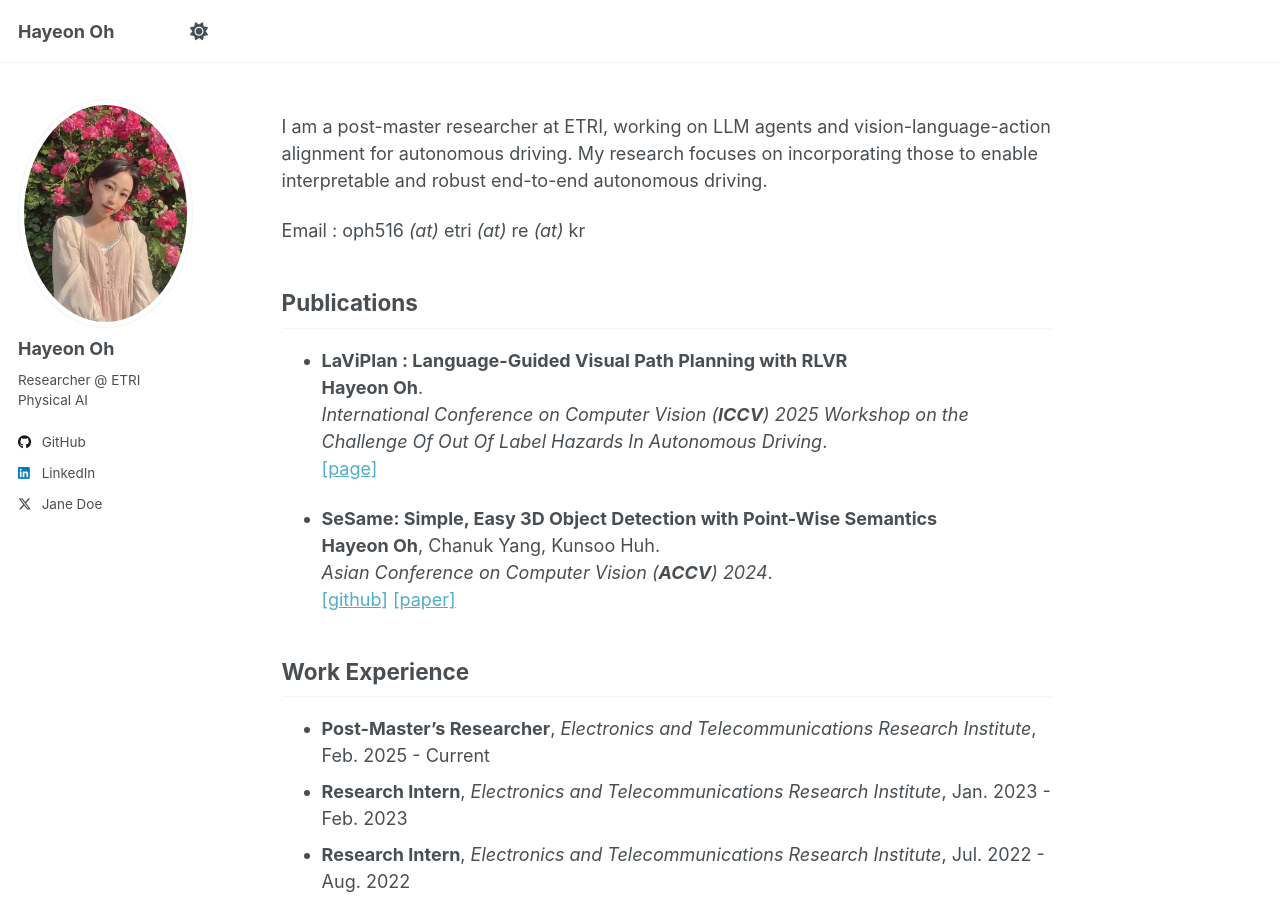
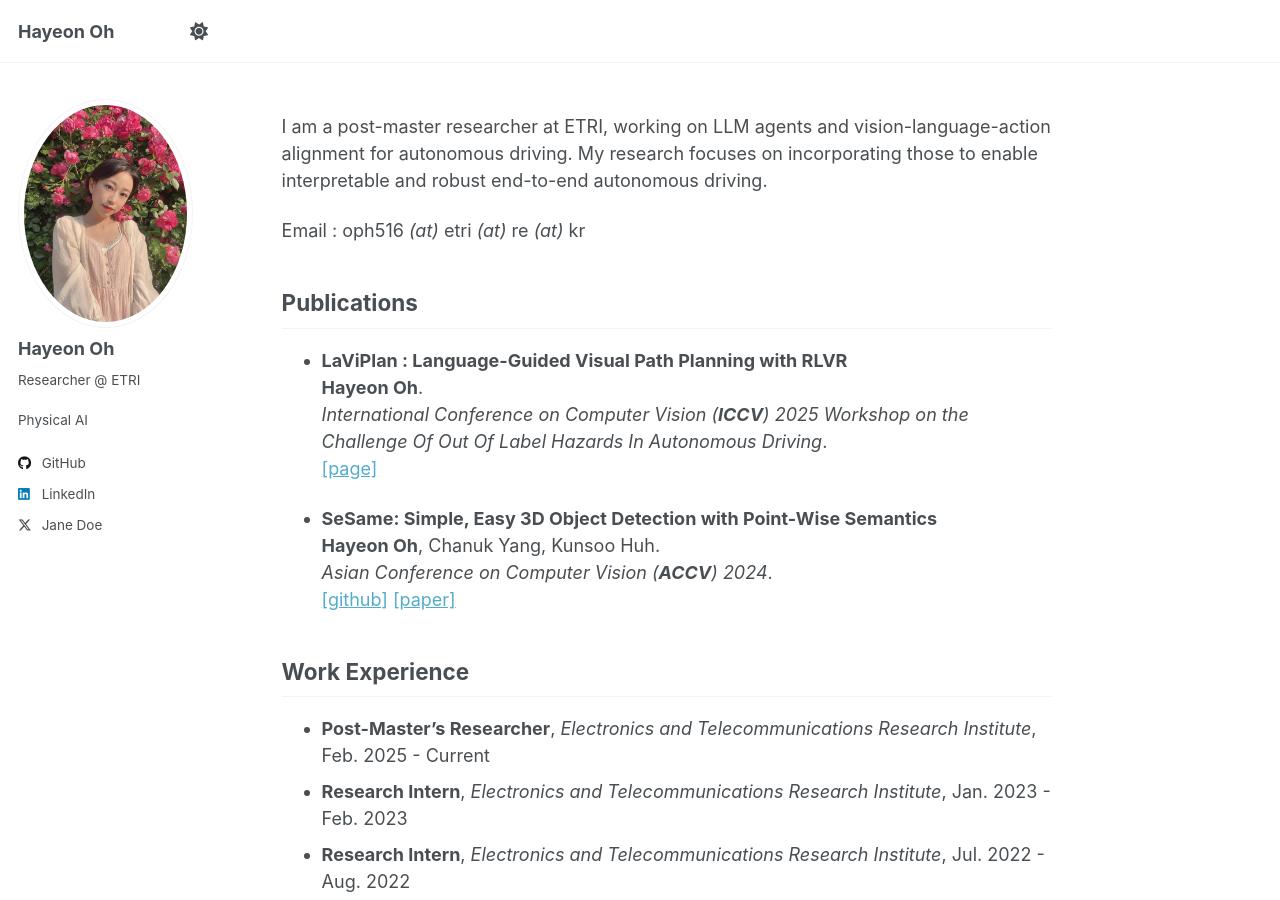
Before and after one commit to OPhD-hahao/OPhD-hahao.github.io, a Jekyll site: the page built from _pages/about.md, in a window 1280 px wide and 900 px high. Built offline with Jekyll 4.4.1, drawn with Linux system fonts in a browser that asks for light colours; a script that is not in the unit is left out.

Commit message:
Edit bio

```diff
--- a/_config.yml
+++ b/_config.yml
@@ -25,7 +25,7 @@ author:
   avatar           : "profile.png"
   name             : "Hayeon Oh"
   pronouns         : # example: "she/her"
-  bio              : "Researcher @ ETRI <br> Physical AI"
+  bio              : "Researcher @ ETRI <br><br> Physical AI"
   # location         : "ETRI"
   employer         : # "Red Brick University"
   uri              : # URL
```
